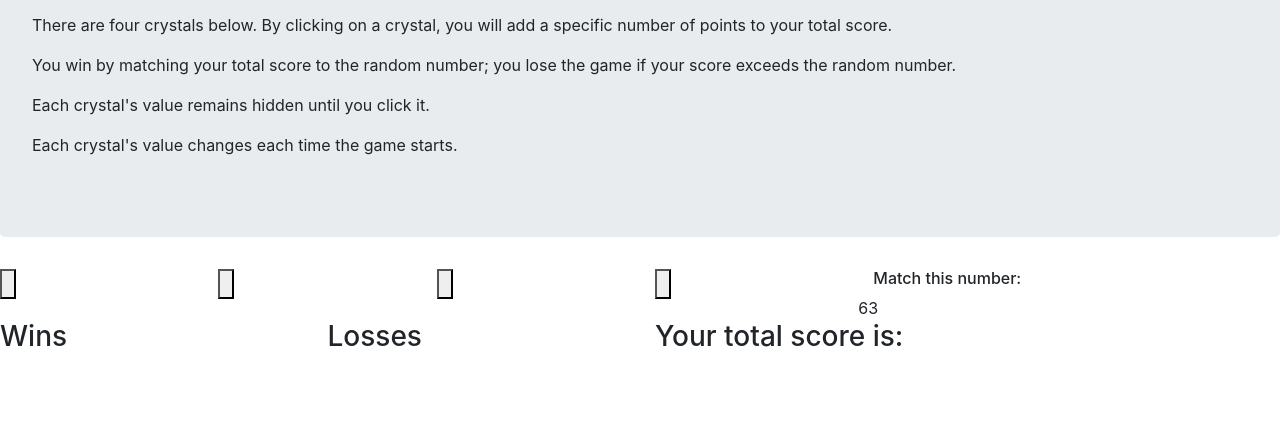
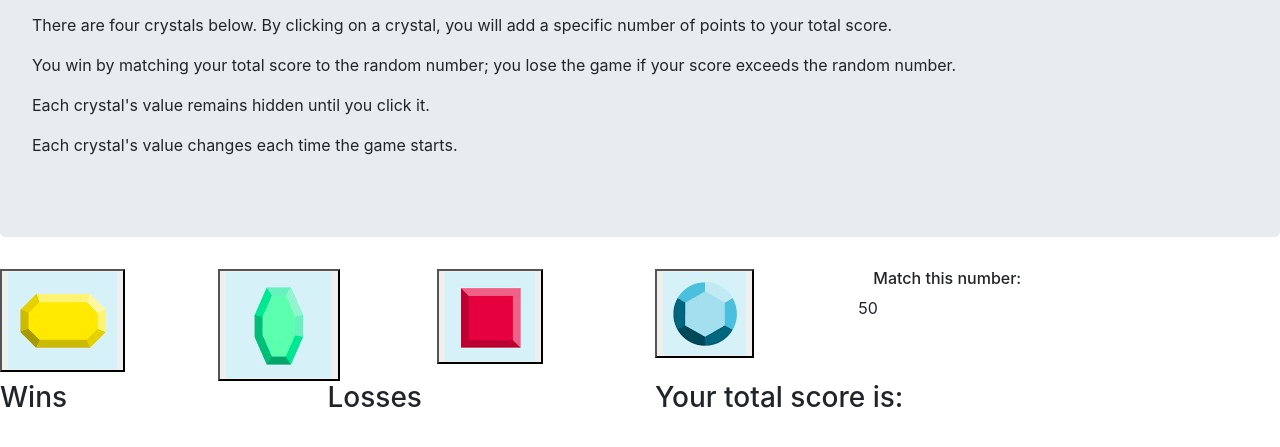
Before and after one commit to MikeVong/unit-4-game, a plain HTML site: page index.html in a window 1280 px wide. Shown: the part 147-594 px from the top of the page. Drawn offline with nearby package versions, Linux system fonts and the light colour scheme.

Commit message:
set yellow gem function

```diff
--- a/assets/javascript/game.js
+++ b/assets/javascript/game.js
@@ -1,4 +1,5 @@
-$(document).ready(function(){});
+$(document).ready(function()
+{
 
   //random generate a number between 19 and 120
         //var for number
@@ -6,16 +7,40 @@ $(document).ready(function(){});
     var redGem;
     var greenGem;
     var blueGem;
-    var yelloGem;
+    var yellowGem;
     var wins = 0;
     var losses = 0;
-    var matchNumber;
+
+    var totalScore = 0;
 
     randomNumber = Math.floor(Math.random() * 120);
     console.log(randomNumber);
     $(".match").html(randomNumber);
     //random generate each gem between 1 and 12
-        //yellow gem
+    //yellow gem
+    $("#yellow").on("click",function(){
+        yellowGem = Math.floor(Math.random() * 12);
+        console.log(yellowGem);
+        totalScore = yellowGem + totalScore;
+        console.log(totalScore);
+        if (totalScore === randomNumber)
+        {
+            wins++;
+            alert("You won!");
+
+        }
+        else (totalScore > randomNumber)
+        {
+            losses++;
+            alert("You lost!");
+        }
+
+
+
+
+
+    });
+
         //green gem
         //blue gem
         //red gem
@@ -38,3 +63,4 @@ $(document).ready(function(){});
         //blue gem click
 
     //function to reset and play again
+});
--- a/index.html
+++ b/index.html
@@ -30,16 +30,16 @@
     <div class="random-number" id="randNum">
         <div class="row">
             <div class="col-md-2">
-                <button id="yellow" ><img src="#" alt=""></button>
+                <button id="yellow"><img src="./assets/images/yellowgem.jpg" alt=""></button>
             </div>
             <div class="col-md-2">
-                <button id="green" ><img src="#" alt=""></button>
+                <button id="green"><img src="./assets/images/greengem.jpg" alt=""></button>
             </div>
             <div class="col-md-2">
-                <button id="red"><img src="#" alt=""></button>
+                <button id="red"><img src="./assets/images/redgem.jpg" alt=""></button>
             </div>
             <div class="col-md-2">
-                <button id="blue"><img src="#" alt=""></button>
+                <button id="blue"><img src="./assets/images/bluegem.jpg" alt=""></button>
             </div>
             <div class="col-md-4">
                 <h6>Match this number: </h6>
```
